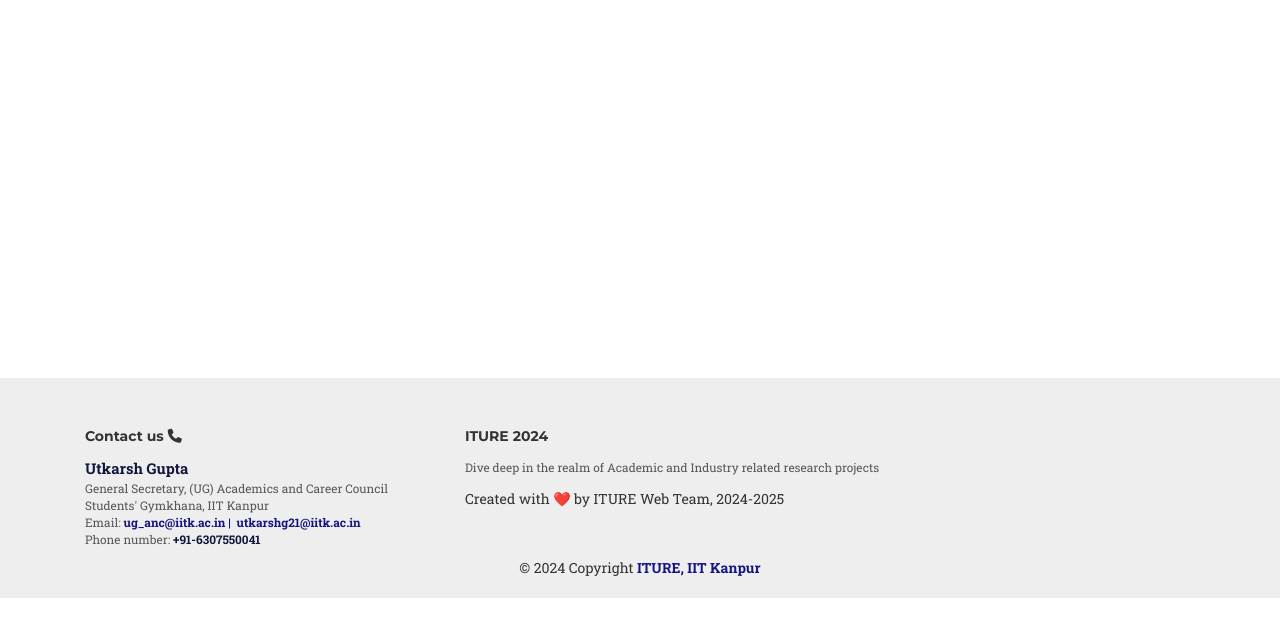
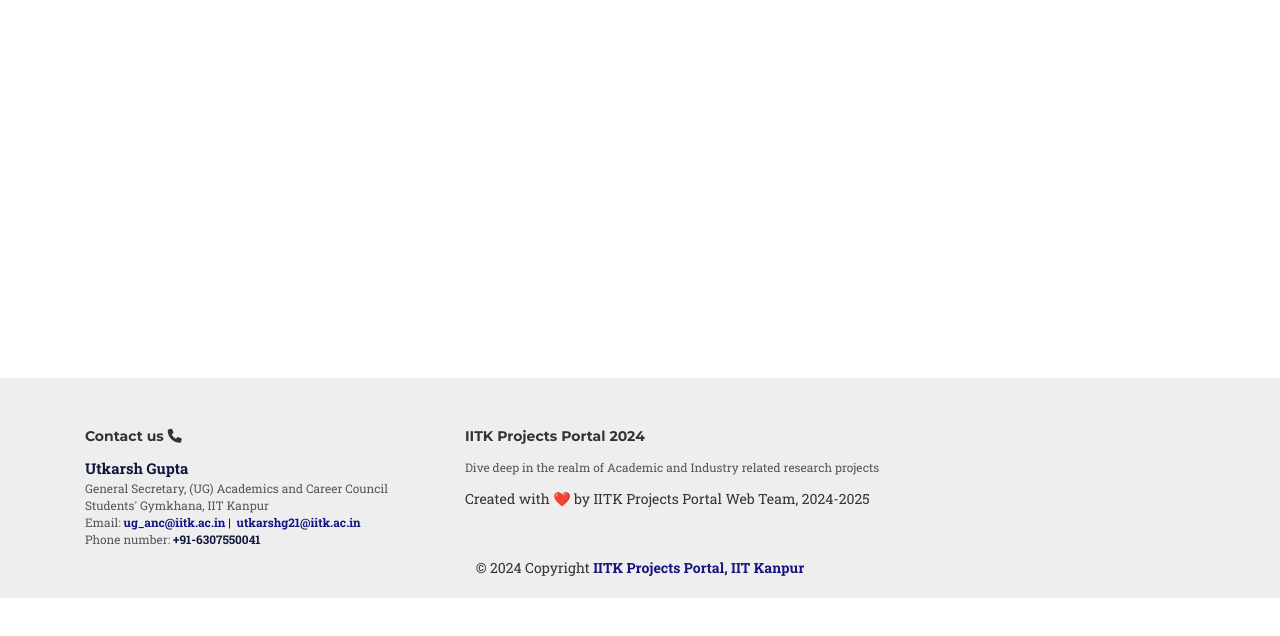
Before and after one commit to Krishnaag23/SURP--2024, a website: page main.html in a window 1280 px wide. Shown: the part 116-752 px from the top of the page. Drawn offline with nearby package versions, Linux system fonts and the light colour scheme; a web font is replaced by a local one.

Commit message:
ITURE Replacement

```diff
--- a/main.html
+++ b/main.html
@@ -464,18 +464,18 @@
 
                 <div class="col-lg-5 col-md-6" style="float: right">
                     <br>
-                    <h5 class="mb-3">ITURE 2024</h5>
+                    <h5 class="mb-3">IITK Projects Portal 2024</h5>
                     <p class="small text-muted">
                         Dive deep in the realm of Academic and Industry related research
                         projects
                     </p>
-                    Created with &#10084;&#65039; by ITURE Web Team, 2024-2025
+                    Created with &#10084;&#65039; by IITK Projects Portal Web Team, 2024-2025
                 </div>
             </div>
             <!--Copyright-->
             <div class="text-center my-md-0 my-1">
                 &#169; 2024 Copyright
-                <b class="font-weight-normal" style="color: #151582">ITURE, IIT Kanpur</b>
+                <b class="font-weight-normal" style="color: #151582">IITK Projects Portal, IIT Kanpur</b>
             </div>
             <br>
         </div>
```
Also changed, not shown: index.html (+4 -4 lines).
